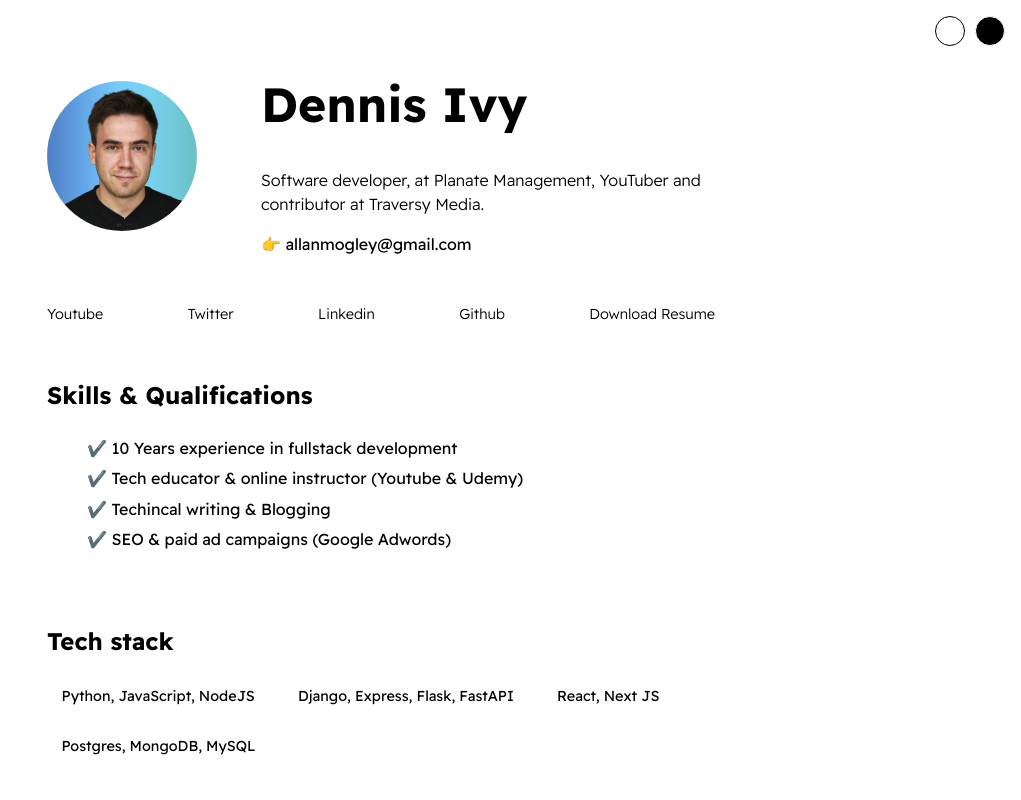
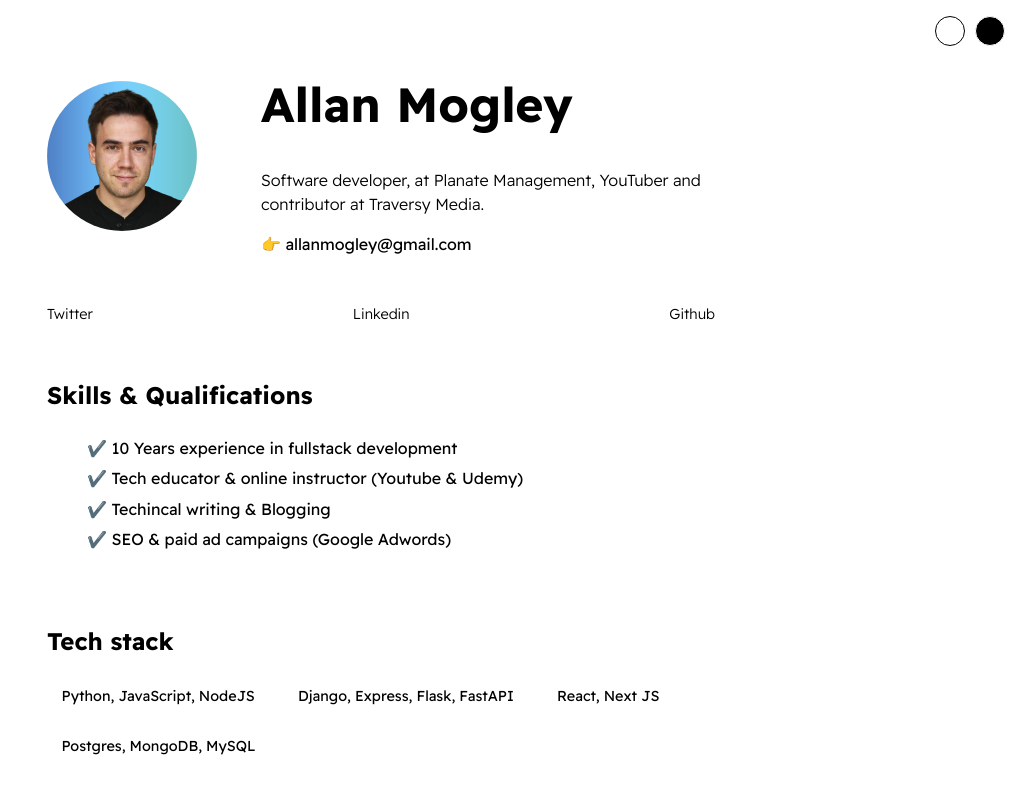
Before and after one commit to AllanMogley/AllanMogley.github.io, a plain HTML site: page index.html in a window 1280 px wide. Shown: the top 800 px of the page, without its empty margins (259-1280 px from the left). Drawn offline with Linux system fonts and the light colour scheme.

Commit message:
Update index.html

```diff
--- a/index.html
+++ b/index.html
@@ -17,7 +17,7 @@
                 <img id="profile-pic" src="./assets/images/profile_pic.png">
 
                 <div>
-                    <h1 id="user-name">Dennis Ivy</h1>
+                    <h1 id="user-name">Allan Mogley</h1>
                     <p id="bio">Software developer, at <a href="https://planate.com/" target="_blank">Planate Management</a>, <a href="https://www.youtube.com/c/dennisivy" target="_blank">YouTuber</a> and contributor at <a href="https://youtu.be/PtQiiknWUcI?t=6" target="_blank">Traversy Media</a>.</p>
                     <p id="email">👉 allanmogley@gmail.com</p>
                 </div>
@@ -26,11 +26,9 @@
             <section class="section--page">
 
                 <div id="socials--list">
-                    <a href="https://youtube.com/c/dennisivy" target="_blank">Youtube</a>
-                    <a href="https://twitter.com/dennisivy11" target="_blank">Twitter</a>
+                    <a href="https://x.com/MogleyAllan" target="_blank">Twitter</a>
                     <a href="https://www.linkedin.com/in/dennis-ivanov/" target="_blank">Linkedin</a>
-                    <a href="https://github.com/divanov11" target="_blank">Github</a>
-                    <a href="./assets/resume.pdf" target="_blank">Download Resume</a>
+                    <a href="https://github.com/allanmogley" target="_blank">Github</a>
                 </div>
             </section>
 
```
